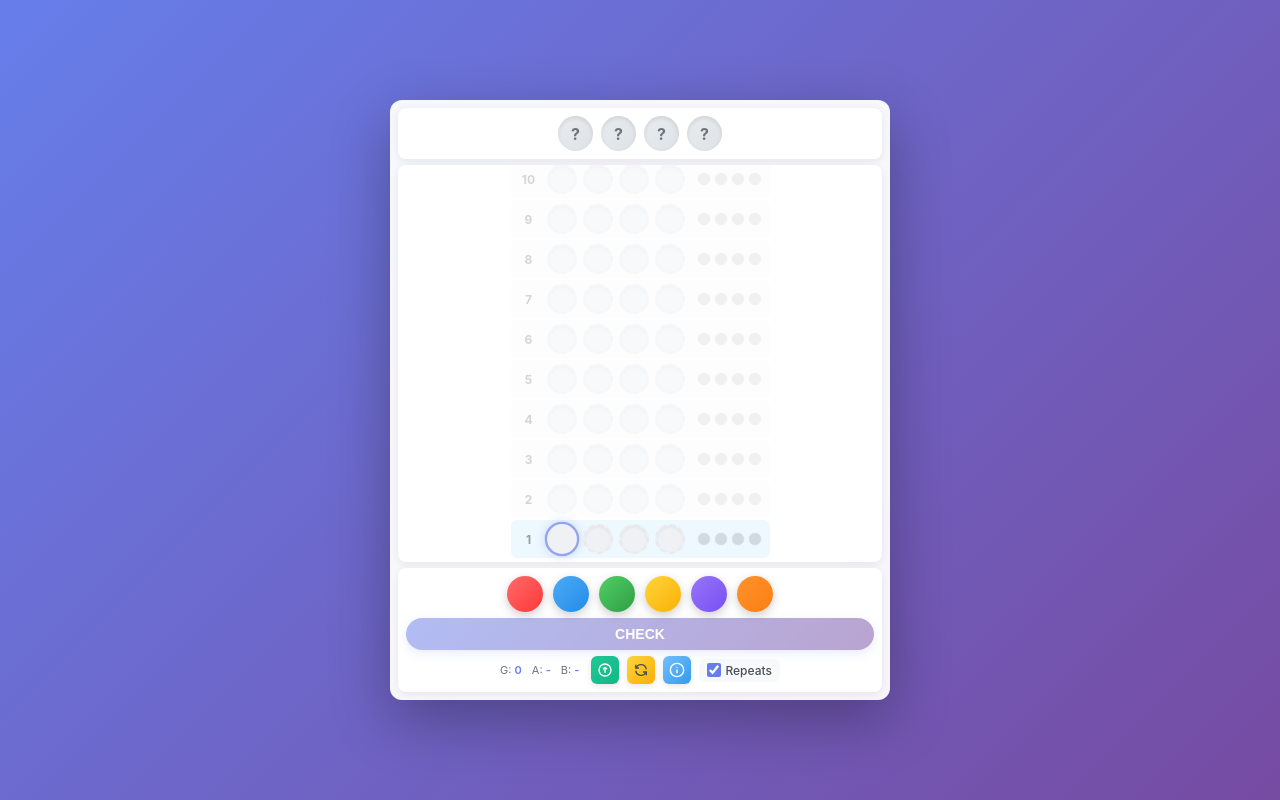
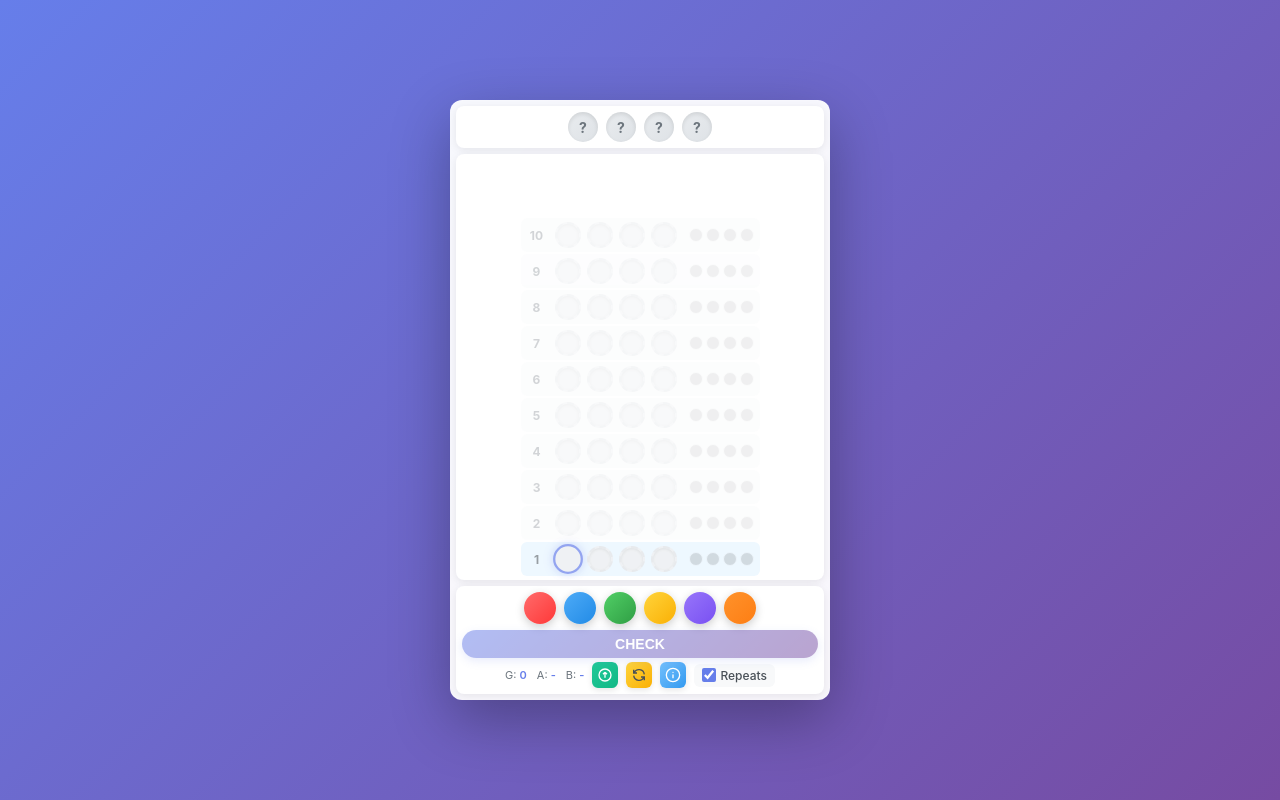
Before and after one commit to steveo0o/mastermind, a website: page index.html in a window 1280 px wide. Drawn offline with Linux system fonts and the light colour scheme.

Commit message:
Update styles.css

```diff
--- a/styles.css
+++ b/styles.css
@@ -18,10 +18,10 @@ body {
 .game-container {
     background: rgba(255, 255, 255, 0.95);
     border-radius: 12px;
-    padding: 8px;
+    padding: 6px;
     box-shadow: 0 20px 60px rgba(0, 0, 0, 0.3);
     width: 100%;
-    max-width: 500px;
+    max-width: 380px;
     height: 95vh;
     max-height: 600px;
     backdrop-filter: blur(10px);
@@ -34,7 +34,7 @@ body {
     display: flex;
     align-items: center;
     justify-content: center;
-    padding: 8px 12px;
+    padding: 6px;
     background: white;
     border-radius: 8px;
     margin-bottom: 6px;
@@ -47,14 +47,14 @@ body {
 }
 
 .secret-peg {
-    width: 35px;
-    height: 35px;
+    width: 30px;
+    height: 30px;
     border-radius: 50%;
     background: linear-gradient(135deg, #e9ecef, #dee2e6);
     display: flex;
     align-items: center;
     justify-content: center;
-    font-size: 16px;
+    font-size: 14px;
     font-weight: bold;
     color: #6c757d;
     box-shadow: inset 0 2px 4px rgba(0, 0, 0, 0.1);
@@ -98,7 +98,7 @@ body {
     justify-content: flex-start;
     gap: 2px;
     overflow-y: hidden;
-    padding: 4px 12px;
+    padding: 4px;
     background: white;
     border-radius: 8px;
     margin-bottom: 6px;
@@ -126,12 +126,12 @@ body {
     display: flex;
     align-items: center;
     justify-content: center;
-    padding: 3px 8px;
+    padding: 2px 6px;
     background: #f8f9fa;
     border-radius: 6px;
     opacity: 0.3;
     transition: all 0.3s ease;
-    min-height: 38px;
+    min-height: 34px;
     width: auto;
     margin: 0 auto;
 }
@@ -172,8 +172,8 @@ body {
 }
 
 .attempt-peg {
-    width: 30px;
-    height: 30px;
+    width: 26px;
+    height: 26px;
     border-radius: 50%;
     cursor: pointer;
     transition: all 0.2s ease;
@@ -235,20 +235,20 @@ body {
 .bottom-section {
     background: white;
     border-radius: 8px;
-    padding: 8px;
+    padding: 6px;
     box-shadow: 0 2px 8px rgba(0, 0, 0, 0.08);
 }
 
 .color-palette {
     display: flex;
     justify-content: center;
-    gap: 10px;
+    gap: 8px;
     margin-bottom: 6px;
 }
 
 .color-peg {
-    width: 36px;
-    height: 36px;
+    width: 32px;
+    height: 32px;
     border-radius: 50%;
     cursor: pointer;
     transition: all 0.3s cubic-bezier(0.4, 0, 0.2, 1);
@@ -266,7 +266,7 @@ body {
 
 .submit-guess {
     width: 100%;
-    padding: 8px 24px;
+    padding: 6px 20px;
     background: linear-gradient(135deg, #667eea, #764ba2);
     color: white;
     border: none;
@@ -276,14 +276,14 @@ body {
     cursor: pointer;
     transition: all 0.3s ease;
     box-shadow: 0 3px 10px rgba(102, 126, 234, 0.3);
-    margin-bottom: 6px;
+    margin-bottom: 4px;
 }
 
 .info-row {
     display: flex;
     justify-content: center;
     align-items: center;
-    gap: 12px;
+    gap: 8px;
     flex-wrap: wrap;
 }
 
@@ -308,8 +308,8 @@ body {
 }
 
 .btn-icon {
-    width: 28px;
-    height: 28px;
+    width: 26px;
+    height: 26px;
     border: none;
     border-radius: 6px;
     cursor: pointer;
```
